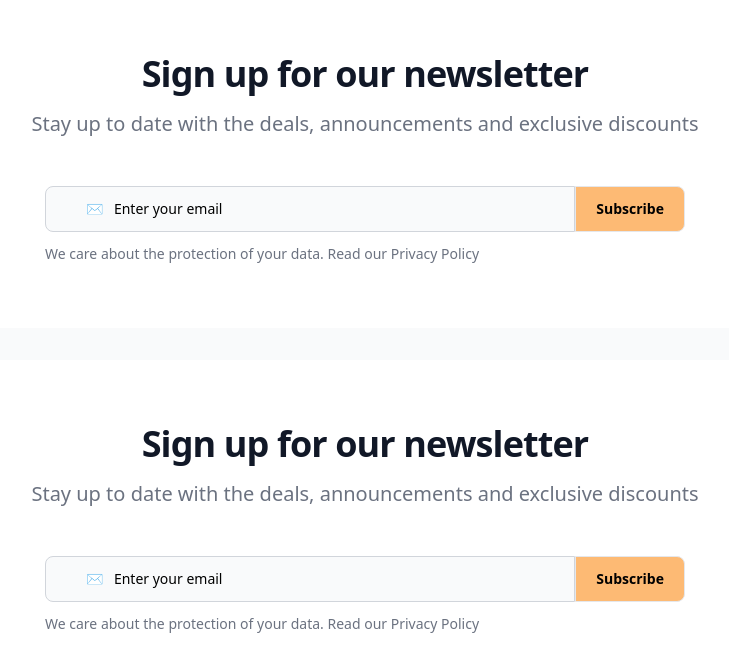
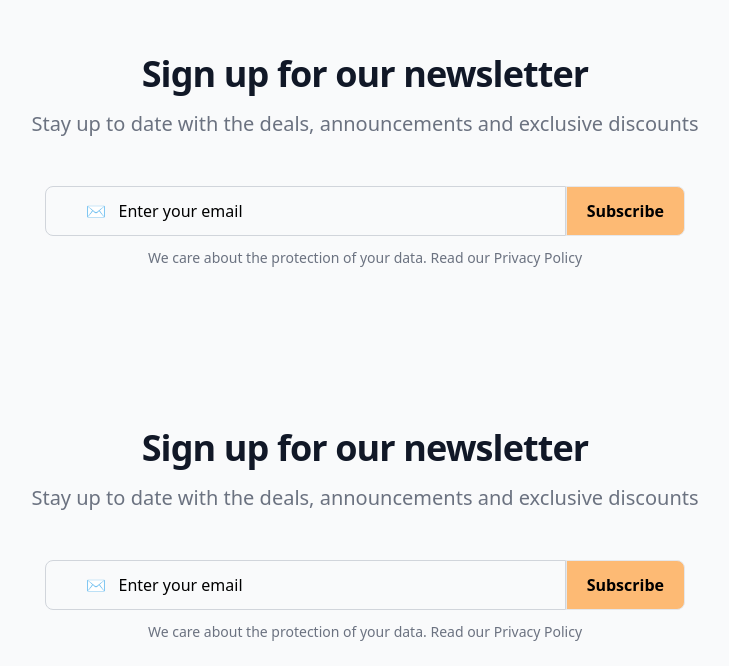
Before and after one commit to capstone-team-5/SmartCart-frontend, a React (Create React App) app: page /home in a window 1280 px wide. Shown: the part 954-1620 px from the top of the page, without its empty margins (275-1004 px from the left). Built offline with nearby package versions, Linux system fonts and the light colour scheme; no server answers.

Commit message:
change css

```diff
--- a/src/Commons/MailingListComponent.jsx
+++ b/src/Commons/MailingListComponent.jsx
@@ -29,7 +29,7 @@ const MailingListComponent = () => {
       {subscribed ? (
         <p className="text-center text-red-600">Thank you!</p>
       ) : (
-        <section className="bg-white dark:bg-gray-900 rounded">
+        <section className="bg-gray-50 dark:bg-gray-900 rounded">
           <div className="py-8 px-4 mx-auto max-w-screen-xl lg:py-16 lg:px-6">
             <div className="mx-auto max-w-screen-md sm:text-center">
               <h2 className="mb-4 text-3xl tracking-tight font-extrabold text-gray-900 sm:text-4xl dark:text-white">
@@ -51,7 +51,7 @@ const MailingListComponent = () => {
 
                     <div className="flex absolute inset-y-0 left-0 items-center pl-3 pointer-events-none"></div>
                     <input
-                      className="block p-3 pl-10 w-full text-sm bg-gray-50 rounded-lg border border-gray-300 sm:rounded-none sm:rounded-l-lg focus:ring-primary-500 focus:border-primary-500 dark:bg-gray-700 dark:border-gray-600 dark:placeholder-gray-400 dark:text-white dark:focus:ring-primary-500 dark:focus:border-primary-500 text-black placeholder-black"
+                      className="block p-3 pl-10 w-full text-md bg-gray-50 rounded-lg border border-gray-300 sm:rounded-none sm:rounded-l-lg focus:ring-primary-500 focus:border-primary-500 dark:bg-gray-700 dark:border-gray-600 dark:placeholder-gray-400 dark:text-white dark:focus:ring-primary-500 dark:focus:border-primary-500 text-black placeholder-black"
                       placeholder="✉️ &nbsp; Enter your email"
                       type="email"
                       id="email"
@@ -66,13 +66,13 @@ const MailingListComponent = () => {
                     <button
                       type="submit"
                       onClick={handleSignUp}
-                      className="py-3 px-5 w-full text-sm font-semibold hover:underline text-center text-black rounded-lg border cursor-pointer bg-orange-300 border-primary-600 sm:rounded-none sm:rounded-r-lg hover:text-orange-800 focus:ring-4 focus:ring-orange-700 dark:bg-primary-600 dark:hover:bg-primary-700 dark:focus:ring-gray-800 "
+                      className="py-3 px-5 w-full text-md font-bold hover:underline text-center text-black rounded-lg border cursor-pointer bg-orange-300 border-primary-600 sm:rounded-none sm:rounded-r-lg hover:text-orange-800 focus:ring-4 focus:ring-orange-700 dark:bg-primary-600 dark:hover:bg-primary-700 dark:focus:ring-gray-800 "
                     >
                       Subscribe
                     </button>
                   </div>
                 </div>
-                <div className="mx-auto max-w-screen-sm text-sm text-left text-gray-500 newsletter-form-footer dark:text-gray-300">
+                <div className="mx-auto max-w-screen-sm text-sm text-center text-gray-500 newsletter-form-footer dark:text-gray-300">
                   We care about the protection of your data.{" "}
                   <Link
                     to="#"
```
